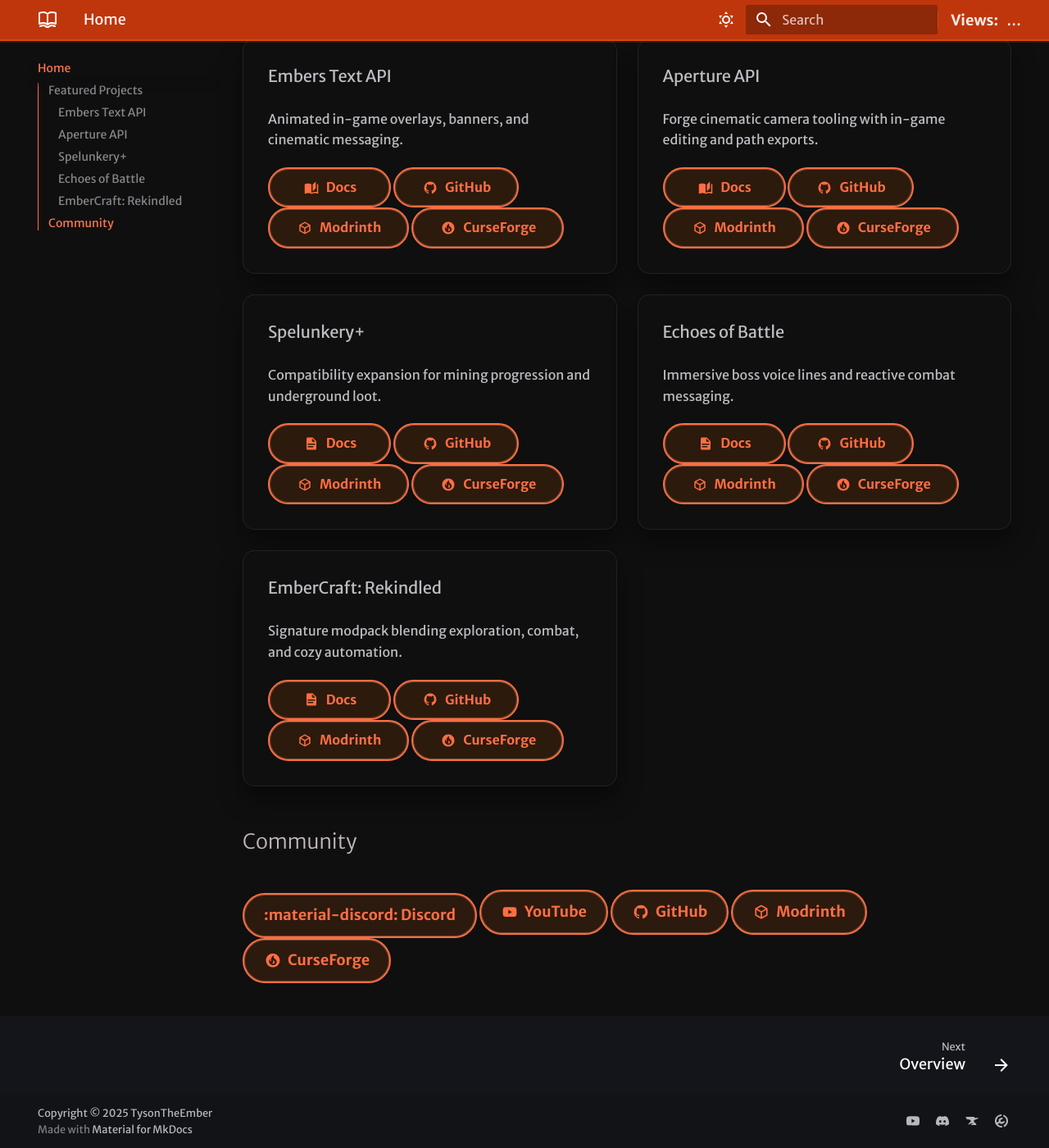
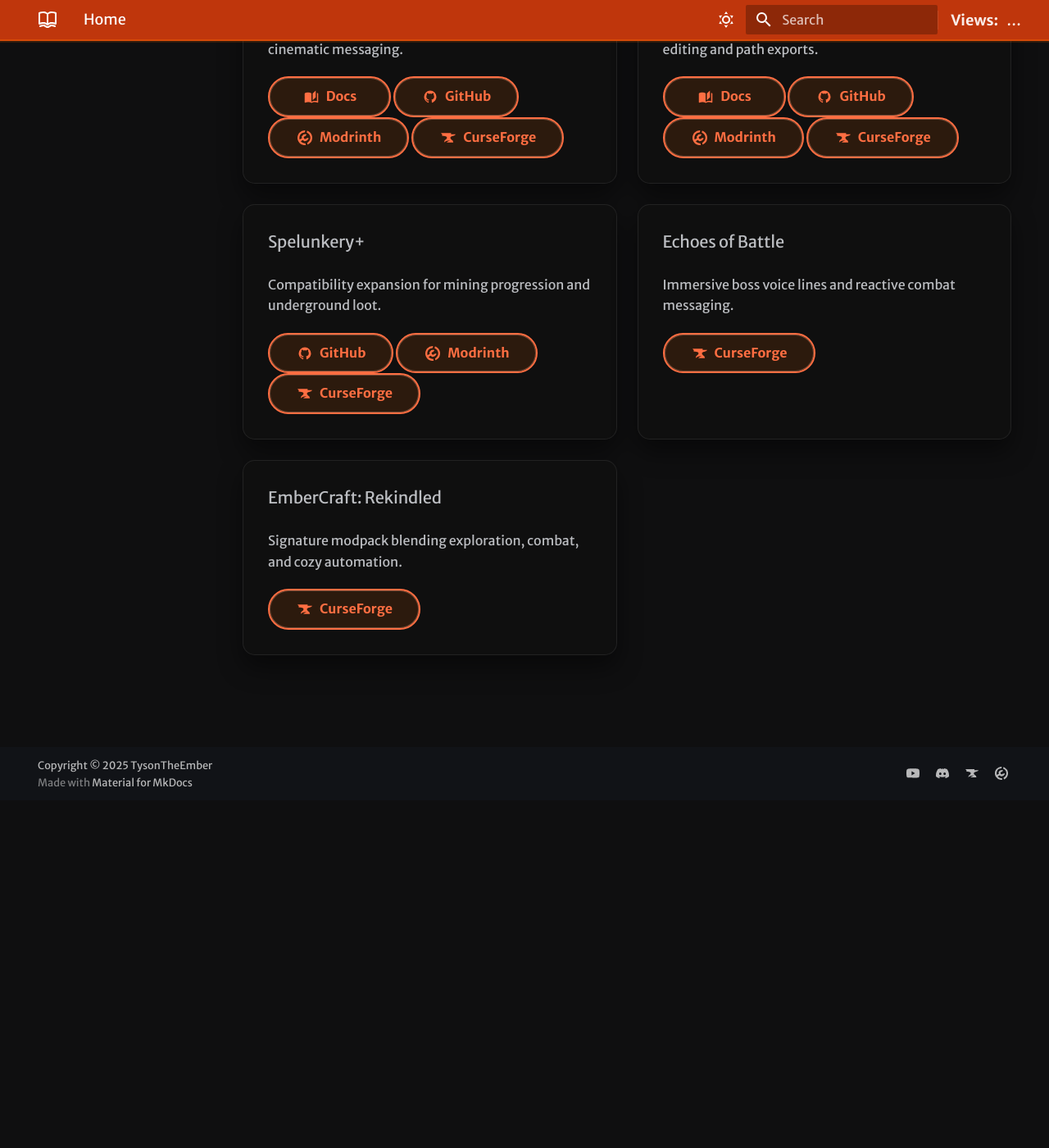
Before and after one commit to TysonTheEmber/docs, an MkDocs documentation site: the page built from docs/index.md, in a window 1280 px wide and 1400 px high, scrolled down 424 px. Shown: the whole window at 82% size. Built offline with MkDocs 1.6.1 and Material for MkDocs 9.7.7, drawn with Linux system fonts in a browser that asks for light colours; some web fonts are replaced; some of the changed lines change nothing that is shown; some of the changed text lies outside the part shown.

Commit message:
main page update

```diff
--- a/docs/index.md
+++ b/docs/index.md
@@ -6,10 +6,10 @@
 # Home
 Welcome to my wiki! This is the central hub for my Minecraft mods, docs, and releases.
 
-<div class="hero-cta" markdown>
+<!-- <div class="hero-cta" markdown>
 [:material-fire: Embers Text API](Embers-Text-API/index.md){ .md-button .md-button--primary }
 [:material-video-3d-variant: Aperture API](Aperture-API/index.md){ .md-button }
-</div>
+</div> -->
 
 ## Featured Projects
 
@@ -21,8 +21,8 @@
 <div class="card-actions" markdown>
 [:material-book-open-page-variant: Docs](Embers-Text-API/index.md){ .md-button }
 [:material-github: GitHub](https://github.com/TysonTheEmber/EmbersTextAPI){ .md-button target=_blank }
-[:material-cube-outline: Modrinth](https://modrinth.com/mod/embers-text-api){ .md-button target=_blank }
-[:material-fire-circle: CurseForge](https://www.curseforge.com/minecraft/mc-mods/embers-text-api){ .md-button target=_blank }
+[:simple-modrinth: Modrinth](https://modrinth.com/mod/embers-text-api){ .md-button target=_blank }
+[:simple-curseforge: CurseForge](https://www.curseforge.com/minecraft/mc-mods/embers-text-api){ .md-button target=_blank }
 </div>
 </div>
 
@@ -33,8 +33,8 @@
 <div class="card-actions" markdown>
 [:material-book-open-page-variant: Docs](Aperture-API/index.md){ .md-button }
 [:material-github: GitHub](https://github.com/TysonTheEmber/Aperture-API){ .md-button target=_blank }
-[:material-cube-outline: Modrinth](https://modrinth.com/mod/aperture-api){ .md-button target=_blank }
-[:material-fire-circle: CurseForge](https://www.curseforge.com/minecraft/mc-mods/aperture-api){ .md-button target=_blank }
+[:simple-modrinth: Modrinth](https://modrinth.com/mod/aperture-api){ .md-button target=_blank }
+[:simple-curseforge: CurseForge](https://www.curseforge.com/minecraft/mc-mods/aperture-api){ .md-button target=_blank }
 </div>
 </div>
 
@@ -43,10 +43,10 @@
 Compatibility expansion for mining progression and underground loot.
 
 <div class="card-actions" markdown>
-[:material-file-document: Docs](https://github.com/TysonTheEmber/spelunkery_plus#readme){ .md-button target=_blank }
+<!-- [:material-file-document: Docs](https://github.com/TysonTheEmber/spelunkery_plus#readme){ .md-button target=_blank } -->
 [:material-github: GitHub](https://github.com/TysonTheEmber/spelunkery_plus){ .md-button target=_blank }
-[:material-cube-outline: Modrinth](https://modrinth.com/user/TysonTheEmber){ .md-button target=_blank }
-[:material-fire-circle: CurseForge](https://www.curseforge.com/minecraft/mc-mods/spelunkery-plus){ .md-button target=_blank }
+[:simple-modrinth: Modrinth](https://modrinth.com/user/TysonTheEmber){ .md-button target=_blank }
+[:simple-curseforge: CurseForge](https://www.curseforge.com/minecraft/mc-mods/spelunkery-plus){ .md-button target=_blank }
 </div>
 </div>
 
@@ -55,10 +55,10 @@
 Immersive boss voice lines and reactive combat messaging.
 
 <div class="card-actions" markdown>
-[:material-file-document: Docs](https://www.curseforge.com/minecraft/mc-mods/echoes-of-battle){ .md-button target=_blank }
-[:material-github: GitHub](https://github.com/TysonTheEmber){ .md-button target=_blank }
-[:material-cube-outline: Modrinth](https://modrinth.com/user/TysonTheEmber){ .md-button target=_blank }
-[:material-fire-circle: CurseForge](https://www.curseforge.com/minecraft/mc-mods/echoes-of-battle){ .md-button target=_blank }
+<!-- [:material-file-document: Docs](https://www.curseforge.com/minecraft/mc-mods/echoes-of-battle){ .md-button target=_blank } -->
+<!-- [:material-github: GitHub](https://github.com/TysonTheEmber){ .md-button target=_blank } -->
+<!-- [:simple-modrinth: Modrinth](https://modrinth.com/user/TysonTheEmber){ .md-button target=_blank } -->
+[:simple-curseforge: CurseForge](https://www.curseforge.com/minecraft/mc-mods/echoes-of-battle){ .md-button target=_blank }
 </div>
 </div>
 
@@ -67,20 +67,10 @@
 Signature modpack blending exploration, combat, and cozy automation.
 
 <div class="card-actions" markdown>
-[:material-file-document: Docs](https://www.curseforge.com/minecraft/modpacks/embercraft-rekindled){ .md-button target=_blank }
-[:material-github: GitHub](https://github.com/TysonTheEmber){ .md-button target=_blank }
-[:material-cube-outline: Modrinth](https://modrinth.com/user/TysonTheEmber){ .md-button target=_blank }
-[:material-fire-circle: CurseForge](https://www.curseforge.com/minecraft/modpacks/embercraft-rekindled){ .md-button target=_blank }
+<!-- [:material-file-document: Docs](https://www.curseforge.com/minecraft/modpacks/embercraft-rekindled){ .md-button target=_blank } -->
+<!-- [:material-github: GitHub](https://github.com/TysonTheEmber){ .md-button target=_blank } -->
+<!-- [:simple-modrinth: Modrinth](https://modrinth.com/user/TysonTheEmber){ .md-button target=_blank } -->
+[:simple-curseforge: CurseForge](https://www.curseforge.com/minecraft/modpacks/embercraft-rekindled){ .md-button target=_blank }
 </div>
 </div>
 </div>
-
-## Community
-
-<div class="social-grid" markdown>
-[:material-discord: Discord](https://discord.gg/GCN2Hv4Qzr){ .md-button target=_blank }
-[:material-youtube: YouTube](https://www.youtube.com/@TysonTheEmber){ .md-button target=_blank }
-[:material-github: GitHub](https://github.com/TysonTheEmber){ .md-button target=_blank }
-[:material-cube-outline: Modrinth](https://modrinth.com/user/TysonTheEmber){ .md-button target=_blank }
-[:material-fire-circle: CurseForge](https://www.curseforge.com/members/tysontheember/projects){ .md-button target=_blank }
-</div>
--- a/mkdocs.yml
+++ b/mkdocs.yml
@@ -3,7 +3,7 @@
 extra_javascript:
   - assets/js/view-counter.js
 nav:
-  - Home: index.md
+  - Home: /docs
   - Embers Text API:
       - Overview: Embers-Text-API/index.md
       - Installation: Embers-Text-API/installation.md
```
